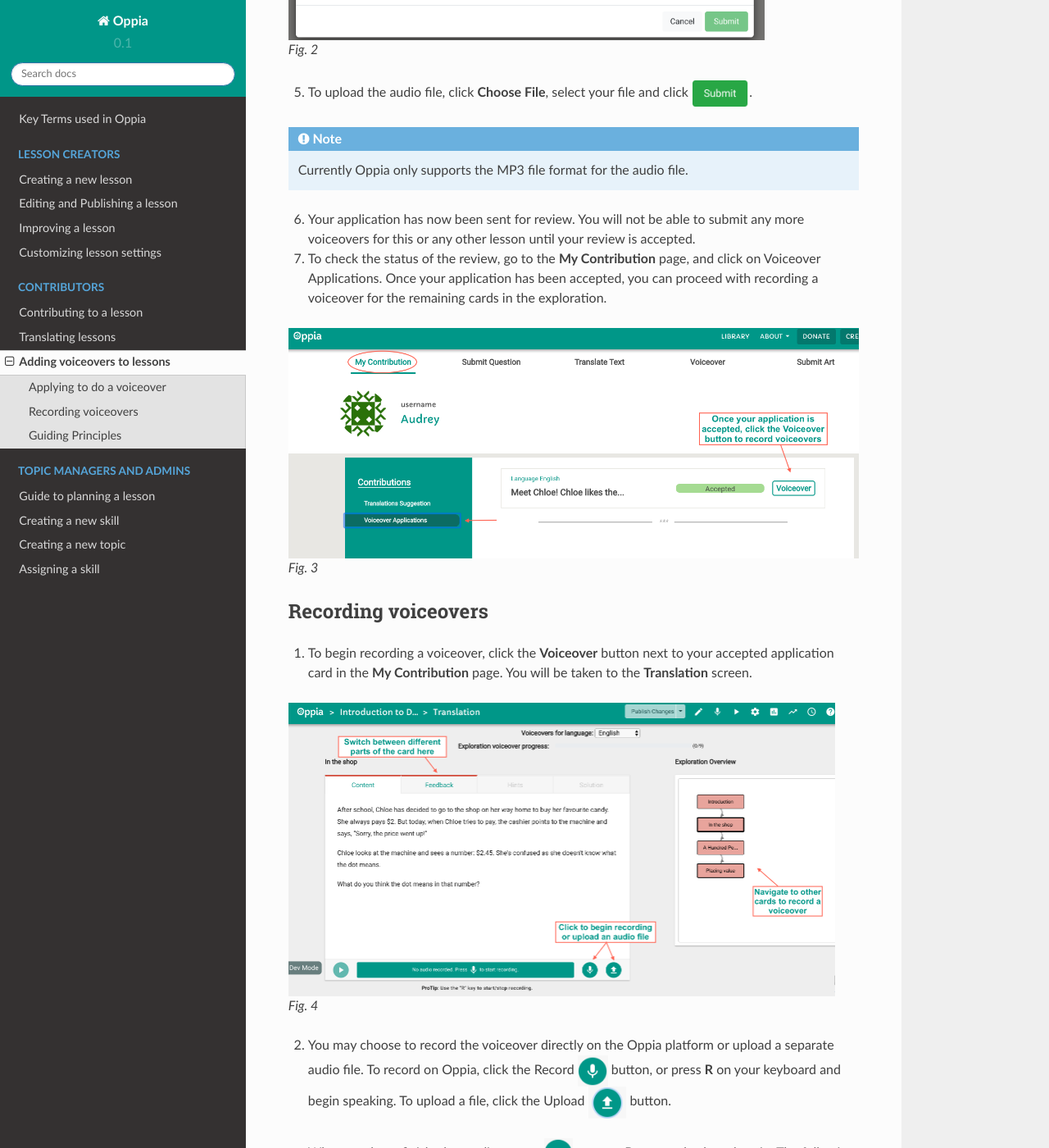
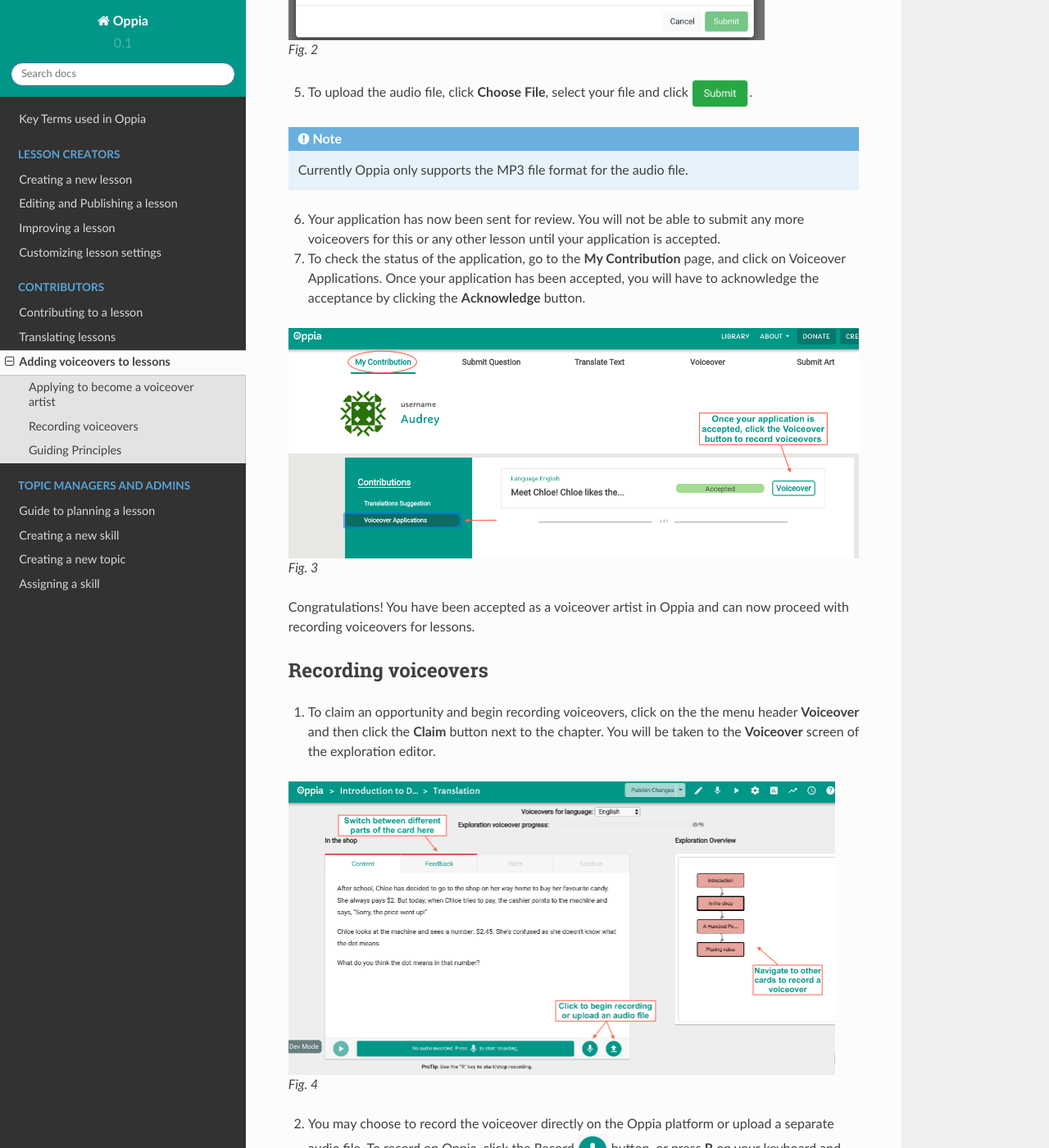
Before and after one commit to audstav/oppiadocstest, a Sphinx documentation site: the page built from docs/source/contributor/voiceover.rst, in a window 1280 px wide and 1400 px high, scrolled down 1979 px. Shown: the whole window at 82% size. Built offline with Sphinx 7.4.7 and the Read the Docs theme 2.0.0, drawn with Linux system fonts in a browser that asks for light colours; some of the changed text lies outside the part shown.

Commit message:
Modified voiceover

```diff
--- a/docs/source/contributor/voiceover.rst
+++ b/docs/source/contributor/voiceover.rst
@@ -7,7 +7,7 @@
 
 In this section, you will learn how to:
 
- * :ref:`Apply to do a voiceover <voiceoverapplication>`
+ * :ref:`Apply to become a voiceover artist <voiceoverapplication>`
  * :ref:`Record voiceovers for a lesson <recordvoiceover>`
 
 Don't forget to check out :ref:`these guidelines <guidelines>` for recording a good voiceover.
@@ -20,10 +20,10 @@
 
 .. _voiceoverapplication:
 
-Applying to do a voiceover
-----------------------------
+Applying to become a voiceover artist
+---------------------------------------
 
-If you want to contribute voiceovers to lessons, you will first need to apply to do so by submitting a recording from an exploration card for review. If your recording is approved and accepted, you will be able to record voiceovers in Oppia.
+If you want to contribute voiceovers to lessons, you will first need to apply to become a voiceover artist. You can do so by submitting a recording from an exploration card for review. If your recording is approved and accepted, you will be able to record voiceovers in Oppia.
 
 1. Click on the menu header **Voiceover** in the Community Dashboard.
 
@@ -58,24 +58,26 @@
 
    Currently Oppia only supports the MP3 file format for the audio file.
 
-6. Your application has now been sent for review. You will not be able to submit any more voiceovers for this or any other lesson until your review is accepted.
+6. Your application has now been sent for review. You will not be able to submit any more voiceovers for this or any other lesson until your application is accepted.
 
-7. To check the status of the review, go to the **My Contribution** page, and click on Voiceover Applications. Once your application has been accepted, you can proceed with recording a voiceover for the remaining cards in the exploration.
+7. To check the status of the application, go to the **My Contribution** page, and click on Voiceover Applications. Once your application has been accepted, you will have to acknowledge the acceptance by clicking the **Acknowledge** button.
 
 .. figure:: /images/voiceover_accepted.png
    :alt: Voiceover accepted status
 
    *Fig. 3*
 
+Congratulations! You have been accepted as a voiceover artist in Oppia and can now proceed with recording voiceovers for lessons.
+
 .. _recordvoiceover:
 
 Recording voiceovers
 ----------------------
 
-1. To begin recording a voiceover, click the **Voiceover** button next to your accepted application card in the **My Contribution** page. You will be taken to the **Translation** screen.
+1. To claim an opportunity and begin recording voiceovers, click on the the menu header **Voiceover** and then click the **Claim** button next to the chapter. You will be taken to the **Voiceover** screen of the exploration editor.
 
 .. figure:: /images/record_voiceover.png
-   :alt: Translation page for recording voiceover
+   :alt: Voiceover page for recording voiceover
    :scale: 25 %
 
    *Fig. 4*
@@ -121,7 +123,7 @@
 
 When you have finished recording voiceovers for a card, you will notice the card is now a different colour in the **Exploration Overview**. The progress status bar also changes and indicates how many cards are left.
 
-6. Finally, click |publishchanges| to save all changes. You can always return back to the **Translation** screen from the Contributor Dashboard and continue recording voiceovers for this chapter. You won't be able to submit voiceovers for any other chapter until the currently assigned one is completed.
+6. Finally, click |publishchanges| to save all changes. You can always return back to the **Voiceover** screen from the Contributor Dashboard and continue recording voiceovers for this chapter. You won't be able to submit voiceovers for any other chapter until the currently assigned one is completed.
 
 .. |publishchanges| image:: /images/publish_changes.png
                     :alt: Publish changes
```
